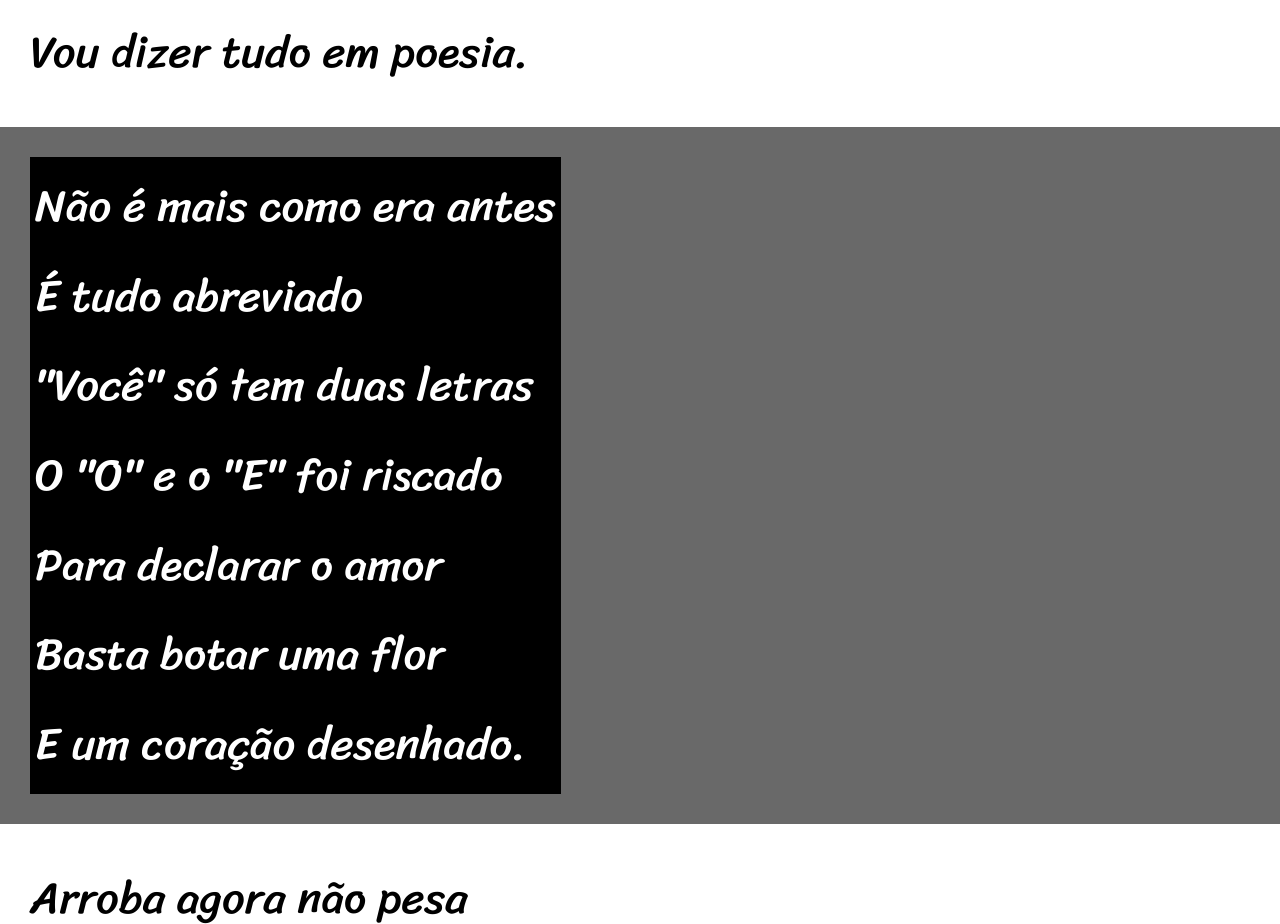
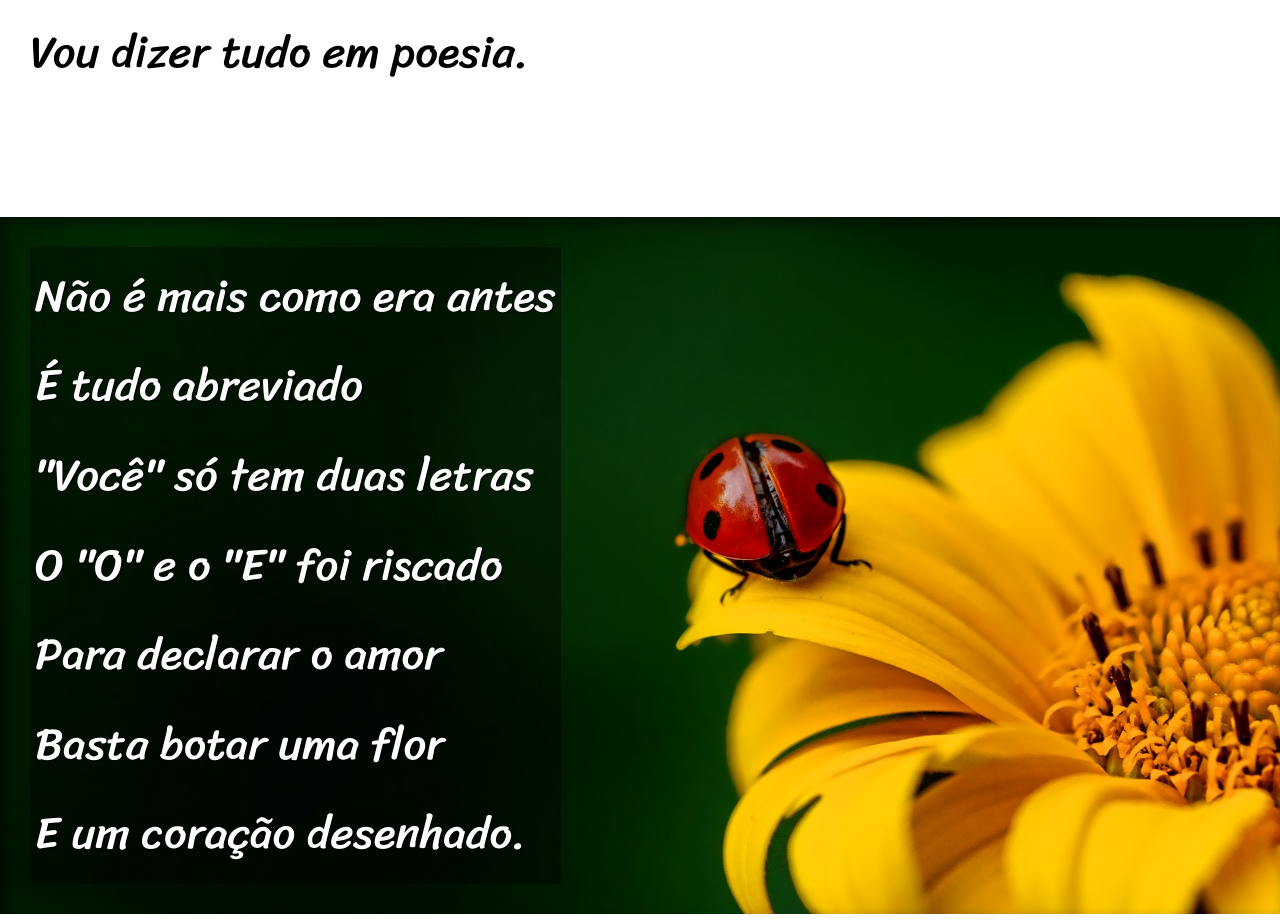
Before and after one commit to TheBrue1/Curso-de-html, a plain HTML site: page Exercícios/ex023 Desafio cordel/index.html in a window 1280 px wide. Shown: the part 820-1744 px from the top of the page. Drawn offline with Linux system fonts and the light colour scheme.

Commit message:
Finalizei o projeto cordel

```diff
--- a/Exercícios/ex023 Desafio cordel/index.html
+++ b/Exercícios/ex023 Desafio cordel/index.html
@@ -26,7 +26,7 @@
     </section>
 
 
-    <section class="imagem">
+    <section class="imagem" id="img01">
         <p>
             Não é mais como era antes <br>
             É tudo abreviado  <br>
@@ -66,7 +66,7 @@
 
 
 
-    <section class="imagem">
+    <section class="imagem" id="img02" >
         <p>
             Tenho saudade das cartas  <br>
             Escritas com a própria mão  <br>
--- a/Exercícios/ex023 Desafio cordel/style.css
+++ b/Exercícios/ex023 Desafio cordel/style.css
@@ -54,7 +54,9 @@ section{
     font-family: var(--fonte3);
     font-size: 3.5vw;
 }
-
+section > p{
+    padding-bottom: 2em;
+}
 
 section.normal{
     background-color: white;
@@ -63,14 +65,29 @@ section.normal{
 section.imagem > p{
     display: inline-block;
     padding: 5px;
-    background-color: black;
+    background-color: rgba(0, 0, 0, 0.377);
+    color: white;
+    text-shadow: 1px 1px 0px black ;
+
+
 }
 section.imagem{
-    background-color: rgba(0, 0, 0, 0.379);
+    background-color: rgba(0, 0, 0, 0.514);
     color: white;
+    box-shadow: inset 6px 6px 13px 0px rgba(0, 0, 0, 0.474);
+    background-size:cover ;
+    background-attachment:fixed;
 }
-
-
+ section#img01{
+     background-image:url('./imagens/background001.jpg') ;
+     background-position:right center ;
+     background-size:cover ;
+ }
+section#img02{
+    background-image:url('./imagens/background002.jpg') ;
+    background-position:right center ;
+    background-size:cover ;
+}
 
 
 
```
